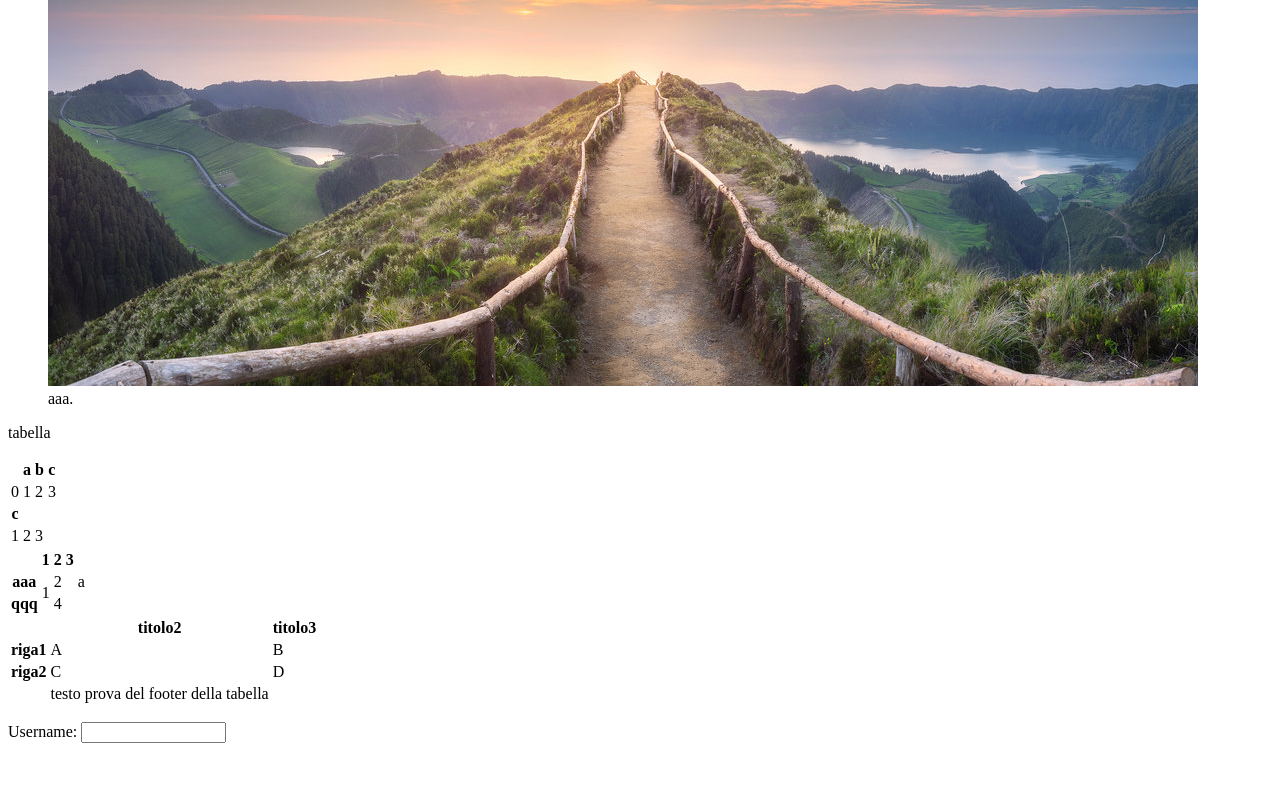
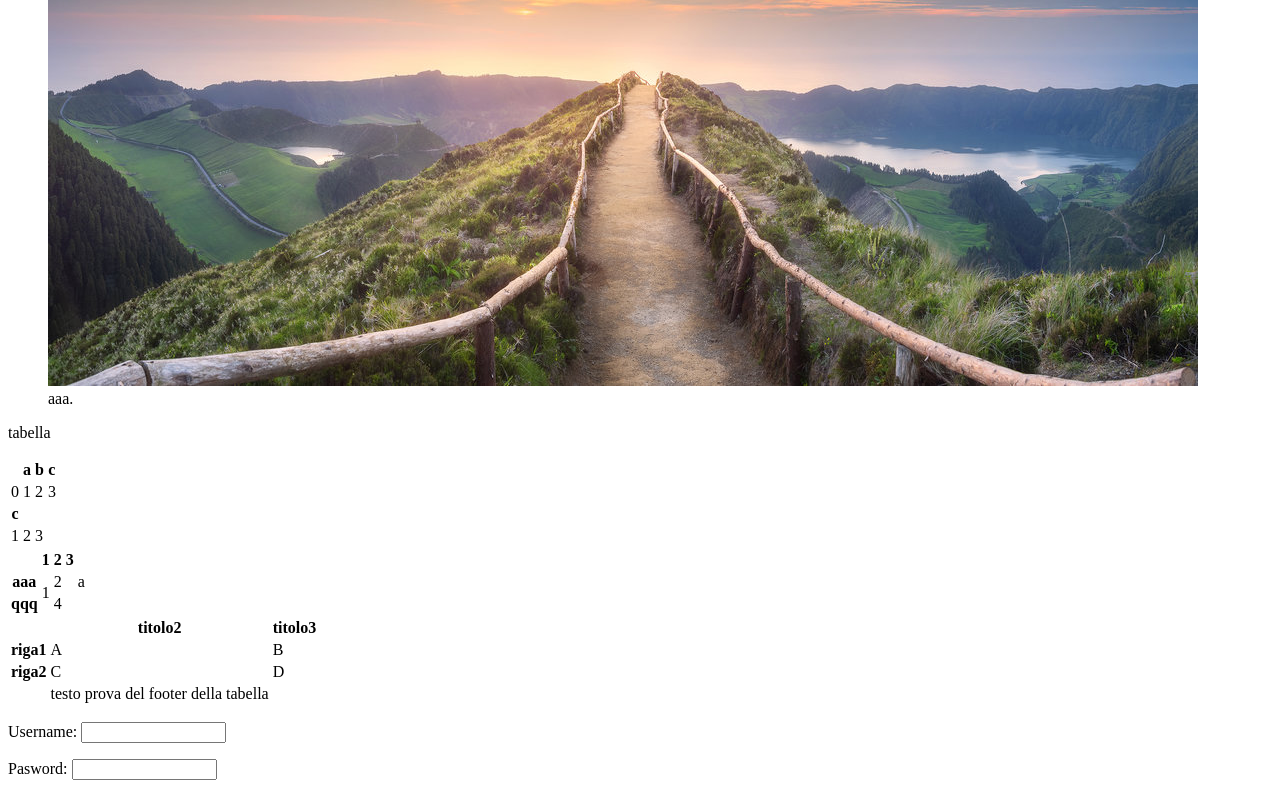
Before and after one commit to antoniopaladino/website, a plain HTML site: page index.html in a window 1280 px wide. Shown: the part 985-1781 px from the top of the page. Before the commit the page ends 1744 px from the top, so only its background shows below. Drawn offline with Linux system fonts and the light colour scheme.

Commit message:
Update index.html

```diff
--- a/index.html
+++ b/index.html
@@ -110,6 +110,9 @@
       <p>Username:
         <input type="text" name="username" size="15" maxleght="30" />
       </p>
+      <p>Pasword:
+        <input type="password" name="password" size="15" maxleght="30" />
+      </p>
     </form>
 
   </body>
```
